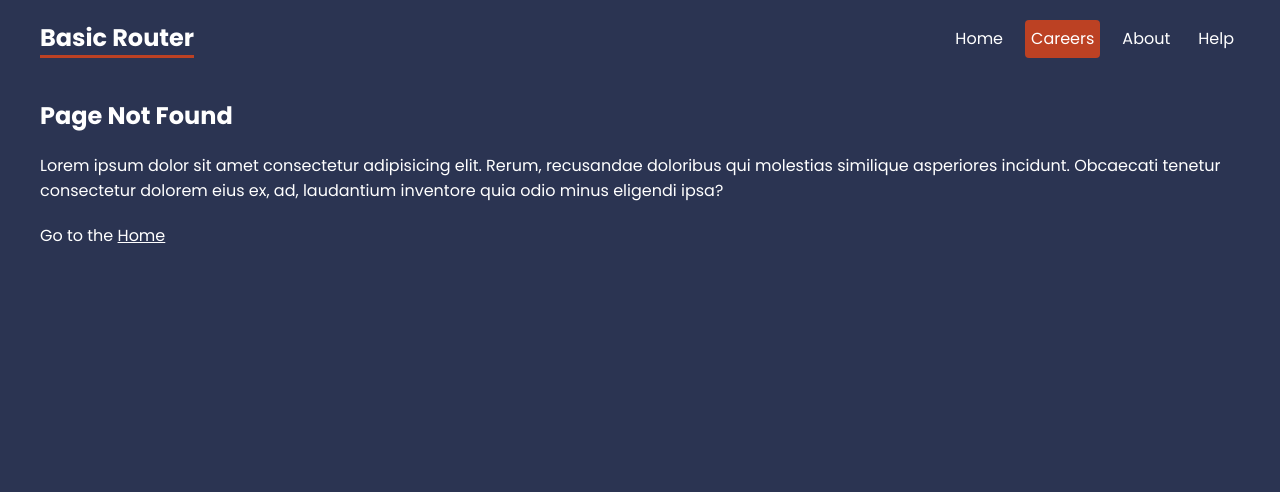
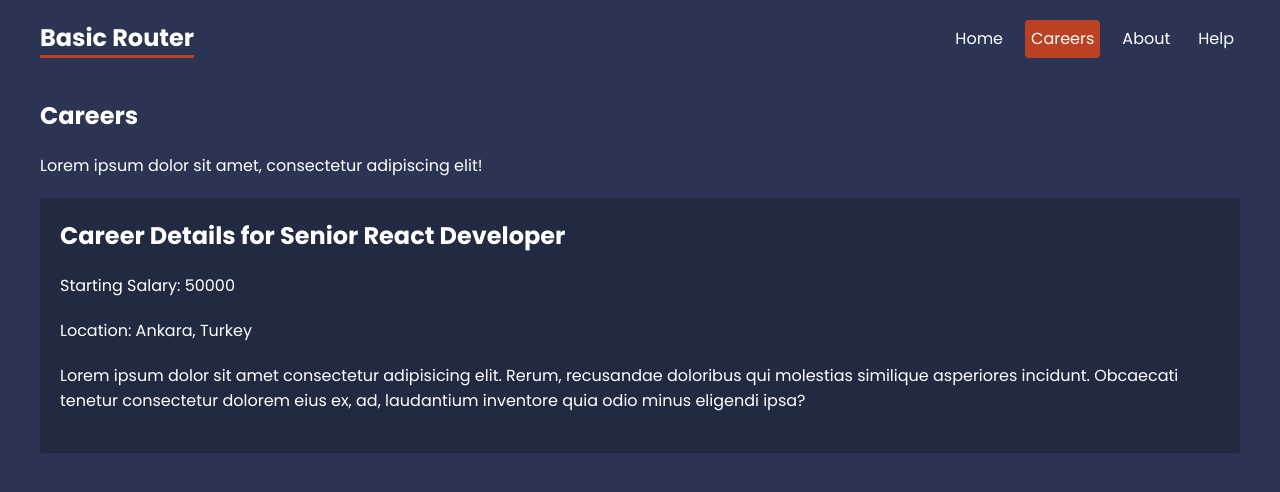
Before and after one commit to thesammet/react-router-basics, a React (Create React App) app: page /careers/1 in a window 1280 px wide. Shown: the top 492 px of the page. Built offline with nearby package versions, Linux system fonts and the light colour scheme; data requests are answered from the project's data file.

Commit message:
addition route parameters

```diff
--- a/src/App.js
+++ b/src/App.js
@@ -12,7 +12,8 @@
 import Faq from './pages/help/Faq'
 import Contact from './pages/help/Contact'
 import Error from './pages/Error';
-import Careers, { dataLoader } from './pages/Careers';
+import Careers, { careersDataLoader } from './pages/careers/Careers';
+import CareerDetails, { careerDetailsLoader } from './pages/careers/CareerDetails';
 
 const router = createBrowserRouter(
   createRoutesFromElements(
@@ -27,7 +28,12 @@
         <Route
           index
           element={<Careers />}
-          loader={dataLoader} />
+          loader={careersDataLoader} />
+        <Route
+          path=':id'
+          element={<CareerDetails />}
+          loader={careerDetailsLoader}
+        />
       </Route>
       <Route path='*' element={<Error />} />
     </Route>
--- a/src/index.css
+++ b/src/index.css
@@ -97,7 +97,7 @@
 
 .careers > a {
   display: block;
-  background: rgba(0,0,0,2);
+  background: rgba(0,0,0,.2);
   padding: 20px;
   border-radius: 4px;
   margin: 20px 0;
@@ -117,6 +117,13 @@
   color: #bbb;
 }
 
+.career-details {
+  background: rgba(0,0,0,.2);
+  padding: 20px;
+  border-radius: 4px;
+  margin: 20px 0;
+}
+
 
 
 /* breadcrumbs */
--- a/src/layouts/CareersLayout.js
+++ b/src/layouts/CareersLayout.js
@@ -5,6 +5,7 @@
     return (
         <div className='careers-layout'>
             <h2>Careers</h2>
+            <p>Lorem ipsum dolor sit amet, consectetur adipiscing elit!</p>
             <Outlet />
         </div>
     )
--- /dev/null
+++ b/src/pages/careers/CareerDetails.js
@@ -0,0 +1,26 @@
+import React from 'react'
+import { useLoaderData, useParams } from 'react-router-dom'
+
+export default function CareerDetails() {
+  const { id } = useParams()
+  const career = useLoaderData()
+
+  return (
+    <div className='career-details'>
+      <h2>Career Details for {career.title}</h2>
+      <p>Starting Salary: {career.salary}</p>
+      <p>Location: {career.location}</p>
+
+      <div className='details'>
+        <p>Lorem ipsum dolor sit amet consectetur adipisicing elit. Rerum, recusandae doloribus qui molestias similique asperiores incidunt. Obcaecati tenetur consectetur dolorem eius ex, ad, laudantium inventore quia odio minus eligendi ipsa?</p>
+      </div>
+    </div>
+  )
+}
+
+export const careerDetailsLoader = async ({ params }) => {
+  const { id } = params
+  const res = await fetch('http://localhost:4000/careers/' + id)
+
+  return res.json()
+}
--- a/src/pages/Careers.js
+++ b/src/pages/careers/Careers.js
@@ -6,7 +6,7 @@
     return (
         <div className='careers'>
             {careers.map(career => (
-                <Link to='/' key={career.id} >
+                <Link to={career.id.toString()} key={career.id} >
                     <p>{career.title}</p>
                     <p>Based in {career.location}</p>
                 </Link>
@@ -16,7 +16,7 @@
 }
 
 //act like a service but in local using json-server
-export const dataLoader = async () => {
+export const careersDataLoader = async () => {
     const res = await fetch('http://localhost:4000/careers')
     return res.json()
 }
```
